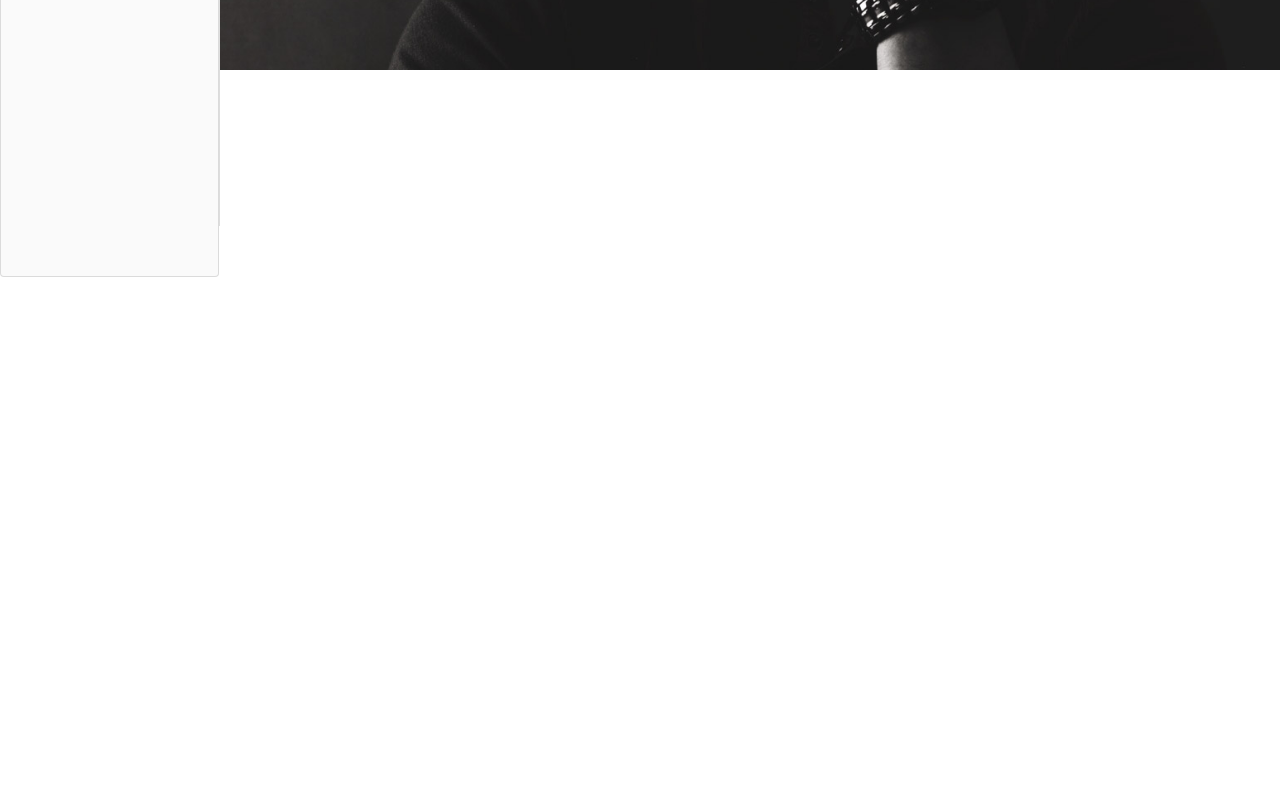
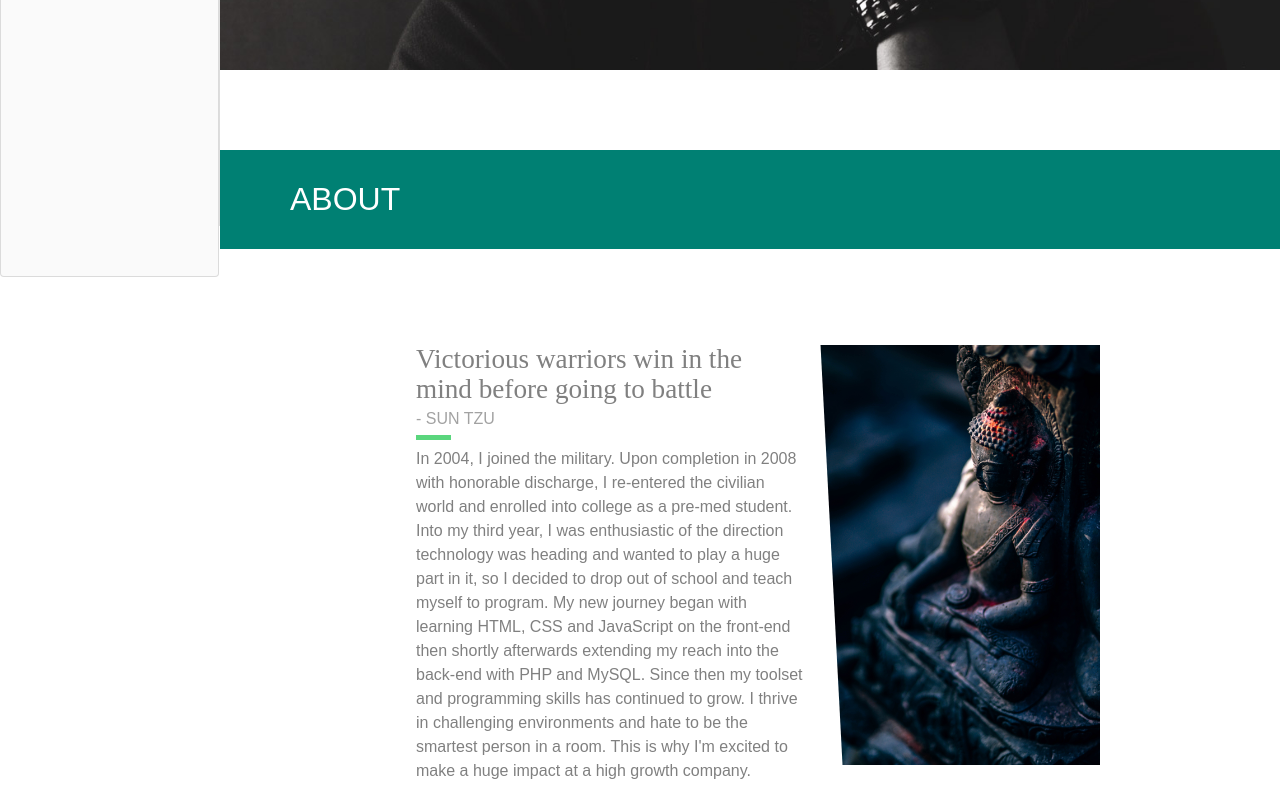
Before and after one commit to siriusgowi/portfolio, a React (Create React App) app in the folder client/: page / in a window 1280 px wide. Shown: the part 574-1374 px from the top of the page. Before the commit the page ends 800 px from the top, so only its background shows below. Built offline with nearby package versions, Linux system fonts and the light colour scheme.

Commit message:
Update About component

```diff
--- a/client/src/components/container/ContentList.js
+++ b/client/src/components/container/ContentList.js
@@ -5,8 +5,8 @@ import { data } from '../../data/content.js';
 
 // Components
 import TaglineImage from './content/TaglineImage';
-// import About from './content/About';
-// import Skills from './content/Skills';
+import About from './content/About';
+//import Skills from './content/Skills';
 
 
 class ContentList extends Component {
@@ -29,6 +29,7 @@ class ContentList extends Component {
 		return (
 			<div className="content-container">
 				<TaglineImage contentList={contentList} />
+				<About contentList={contentList} />
 
 			</div>
 		);
--- a/client/src/components/container/content/About.js
+++ b/client/src/components/container/content/About.js
@@ -1,16 +1,19 @@
 import React, { Fragment } from 'react';
-// Images
-//import buddhaImg from '../../../images/buddha.jpg';
+
 
 
 
 const About = (props) => {
-	const { title, imgURL, imgAlt, quote, quoteAuthor, bio } = props.about;
+	const { about } = props.contentList;
 
 
 	return (
+
 		<Fragment>
-			<h2 className="header">{title}</h2>
+
+			{!about ? (<p>Loading...</p>) : (
+				<Fragment>
+					<h2 className="header">{about.title}</h2>
 					<div className="about">
 						<div className="container">
 							<div className="row">
@@ -18,12 +21,12 @@ const About = (props) => {
 
 								  <div className="blog-card alt">
 								    <div className="meta">
-						      <div className="photo"><img src={imgURL} alt={imgAlt} /></div>
+								      <div className="photo"><img src={`/images/${about.imgURL}`} alt={about.imgAlt} /></div>
 								    </div>
 								    <div className="description">
-						      <h3 className="quote">{quote} </h3>
-						      <h4 className="quote-author">- {quoteAuthor}</h4>
-						      <p>{bio}</p>
+								      <h3 className="quote">{about.quote} </h3>
+								      <h4 className="quote-author">- {about.quoteAuthor}</h4>
+								      <p>{about.bio}</p>
 								    </div>
 								  </div>
 
@@ -32,6 +35,10 @@ const About = (props) => {
 						</div>
 					</div>
 				</Fragment>
+			)}
+
+		</Fragment>
+
 	);
 };
 
--- a/client/src/components/container/content/TaglineImage.js
+++ b/client/src/components/container/content/TaglineImage.js
@@ -9,11 +9,10 @@ const TaglineImage = (props) => {
 
 	return (
 		<div className="tagline-image">
-			{!tagline ? "(<p>Loading...</p>)" : (
+			{!tagline ? (<p>Loading...</p>) : (
 
 				<div className="tagline-image">
 					<img src={`/images/${tagline.imgURL}`} className="img-fluid float-right" alt="Jorge Alvarado" />
-
 				</div>
 
 			)}
--- a/client/src/data/content.js
+++ b/client/src/data/content.js
@@ -38,7 +38,7 @@ export const data = {
 			"quote": "Victorious warriors win in the mind before going to battle",
 			"quoteAuthor": "Sun Tzu",
 			"bio": "In 2004, I joined the military. Upon completion in 2008 with honorable discharge, I re-entered the civilian world and enrolled into college as a pre-med student. Into my third year, I was enthusiastic of the direction technology was heading and wanted to play a huge part in it, so I decided to drop out of school and teach myself to program. My new journey began with learning HTML, CSS and JavaScript on the front-end then shortly afterwards extending my reach into the back-end with PHP and MySQL. Since then my toolset and programming skills has continued to grow. I thrive in challenging environments and hate to be the smartest person in a room. This is why I'm excited to make a huge impact at a high growth company.",
-			"imgURL": "../images/buddha.jpg",
+			"imgURL": "buddha.jpg",
 			"imgAlt": "buddha"
 		},
 
--- a/client/src/index.js
+++ b/client/src/index.js
@@ -9,13 +9,7 @@ import ReactDOM from 'react-dom';
 import App from './components/App';
 import * as serviceWorker from './serviceWorker';
 
-// Redux
-// import { createStore } from 'redux';
 
-
-// const store = createStore();
-
-// console.log(store);
 
 
 ReactDOM.render( <App />, document.getElementById('root') );
```
Lines whose indentation alone changed are shown as unchanged.
